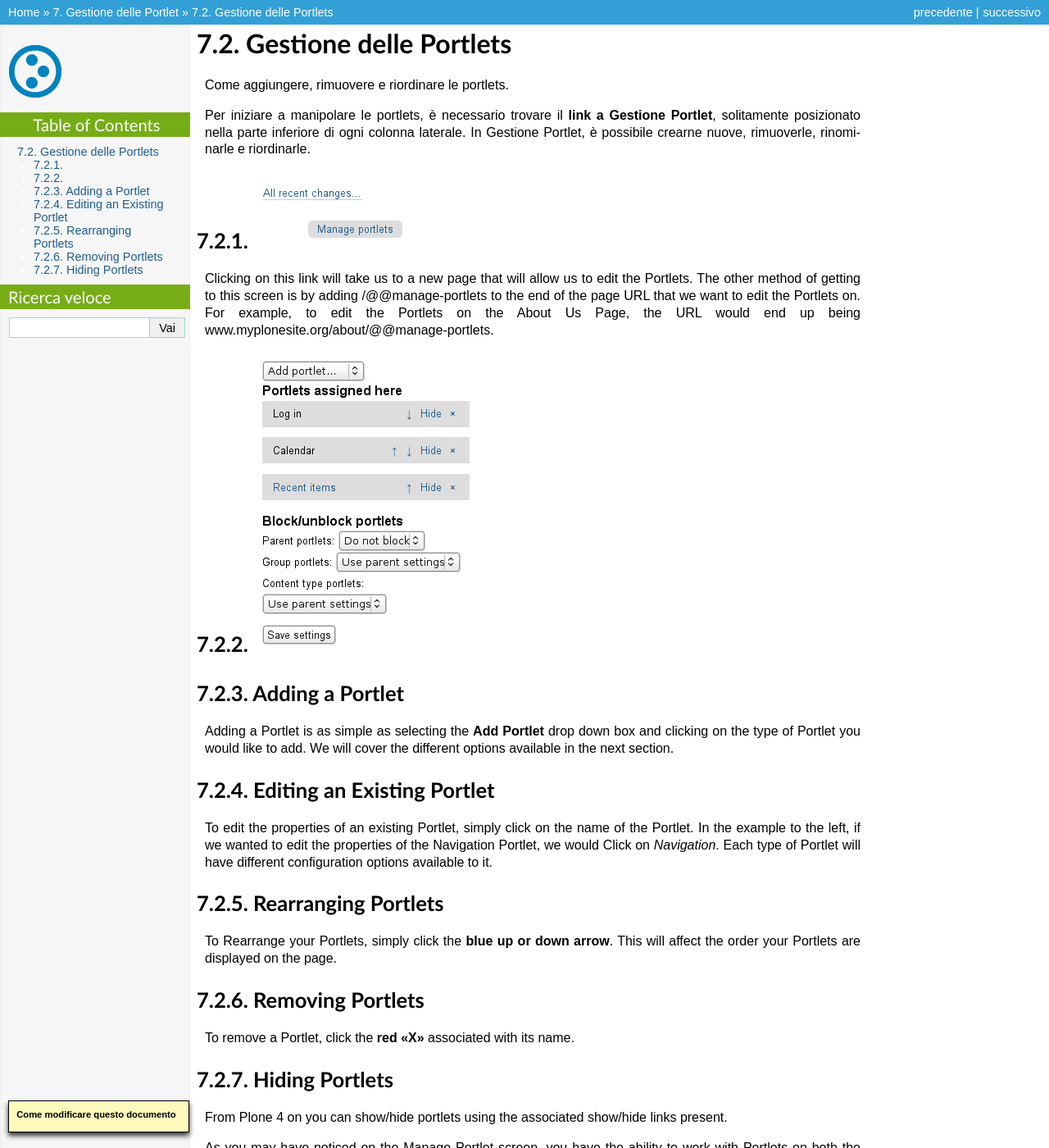
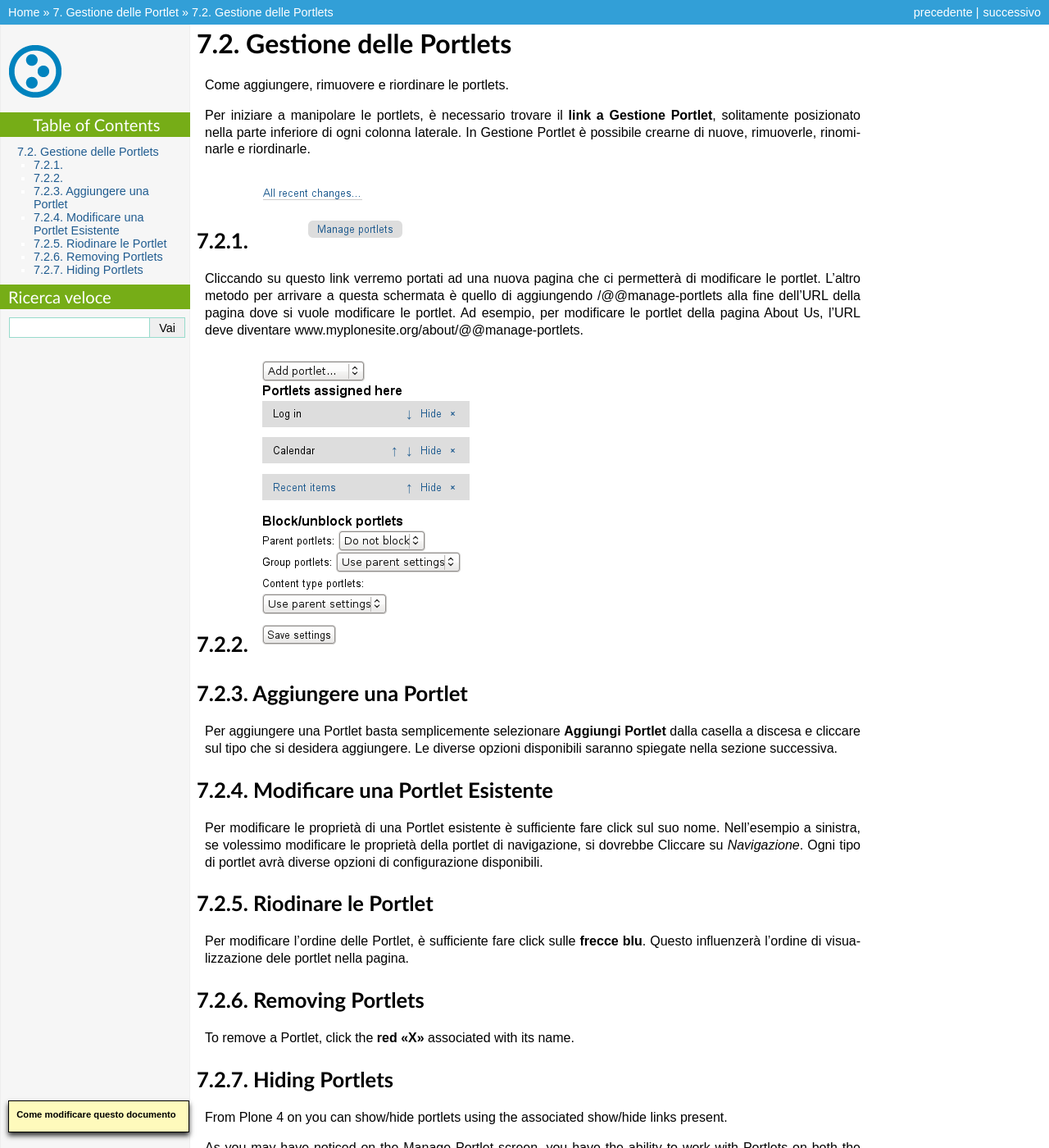
Before and after one commit to plone-it/collective.italiandocumentation, a Sphinx documentation site: the page built from source/portlet-management/managing-portlets.rst, in a window 1280 px wide and 1400 px high. Shown: the whole window at 82% size. Built offline with Sphinx 7.4.7, drawn with Linux system fonts in a browser that asks for light colours.

Commit message:
Update source/portlet-management/managing-portlets.rst

```diff
--- a/source/portlet-management/managing-portlets.rst
+++ b/source/portlet-management/managing-portlets.rst
@@ -5,43 +5,43 @@ Come aggiungere, rimuovere e riordinare le portlets.
 
 Per iniziare a manipolare le portlets, è necessario trovare il **link
 a Gestione Portlet**, solitamente posizionato nella parte inferiore di
-ogni colonna laterale. In Gestione Portlet, è possibile crearne nuove,
+ogni colonna laterale. In Gestione Portlet è possibile crearne di nuove,
 rimuoverle, rinominarle e riordinarle.
 
 |Portlet manage link|
 ---------------------
 
-Clicking on this link will take us to a new page that will allow us to
-edit the Portlets. The other method of getting to this screen is by
-adding /@@manage-portlets to the end of the page URL that we want to
-edit the Portlets on. For example, to edit the Portlets on the About Us
-Page, the URL would end up being
+Cliccando su questo link verremo portati ad una nuova pagina che ci permetterà di
+modificare le portlet. L'altro metodo per arrivare a questa schermata è quello di
+aggiungendo /@@manage-portlets alla fine dell'URL della pagina dove si vuole
+modificare le portlet. Ad esempio, per modificare le portlet della pagina
+About Us, l'URL deve diventare
 www.myplonesite.org/about/@@manage-portlets.
 
 |Manage portlets|
 -----------------
 
-Adding a Portlet
-----------------
+Aggiungere una Portlet
+----------------------
 
-Adding a Portlet is as simple as selecting the **Add Portlet** drop down
-box and clicking on the type of Portlet you would like to add. We will
-cover the different options available in the next section.
+Per aggiungere una Portlet basta semplicemente selezionare **Aggiungi Portlet**
+dalla casella a discesa e cliccare sul tipo che si desidera aggiungere. Le diverse
+opzioni disponibili saranno spiegate nella sezione successiva.
 
-Editing an Existing Portlet
----------------------------
+Modificare una Portlet Esistente
+--------------------------------
 
-To edit the properties of an existing Portlet, simply click on the name
-of the Portlet. In the example to the left, if we wanted to edit the
-properties of the Navigation Portlet, we would Click on *Navigation*.
-Each type of Portlet will have different configuration options available
-to it.
+Per modificare le proprietà di una Portlet esistente è sufficiente fare click sul suo
+nome. Nell'esempio a sinistra, se volessimo modificare le
+proprietà della portlet di navigazione, si dovrebbe Cliccare su *Navigazione*.
+Ogni tipo di portlet avrà diverse opzioni di configurazione disponibili.
 
-Rearranging Portlets
+Riodinare le Portlet
 --------------------
 
-To Rearrange your Portlets, simply click the **blue up or down arrow**.
-This will affect the order your Portlets are displayed on the page.
+Per modificare l'ordine delle Portlet, è sufficiente fare click sulle
+**frecce blu**.
+Questo influenzerà l'ordine di visualizzazione dele portlet nella pagina.
 
 Removing Portlets
 -----------------
```
